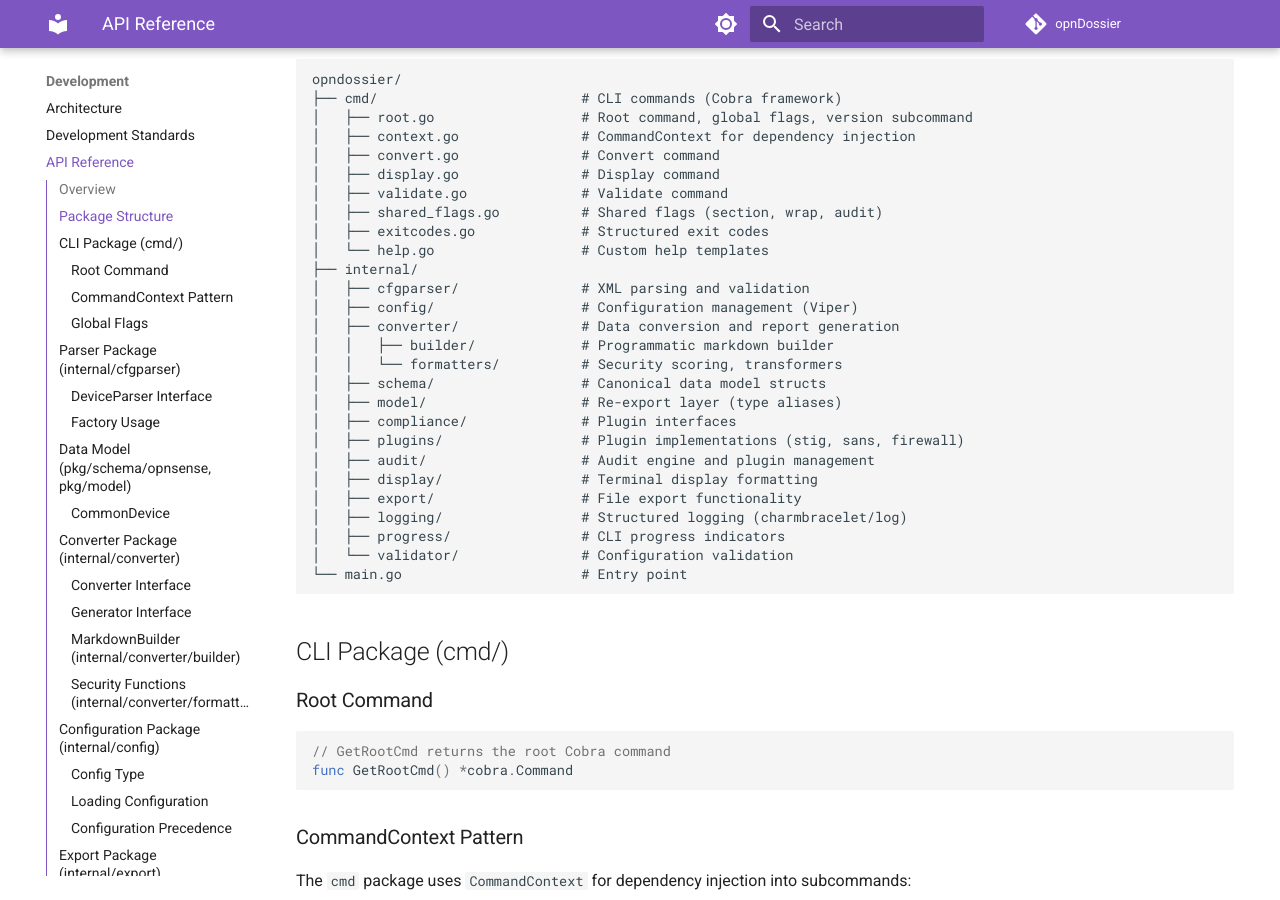
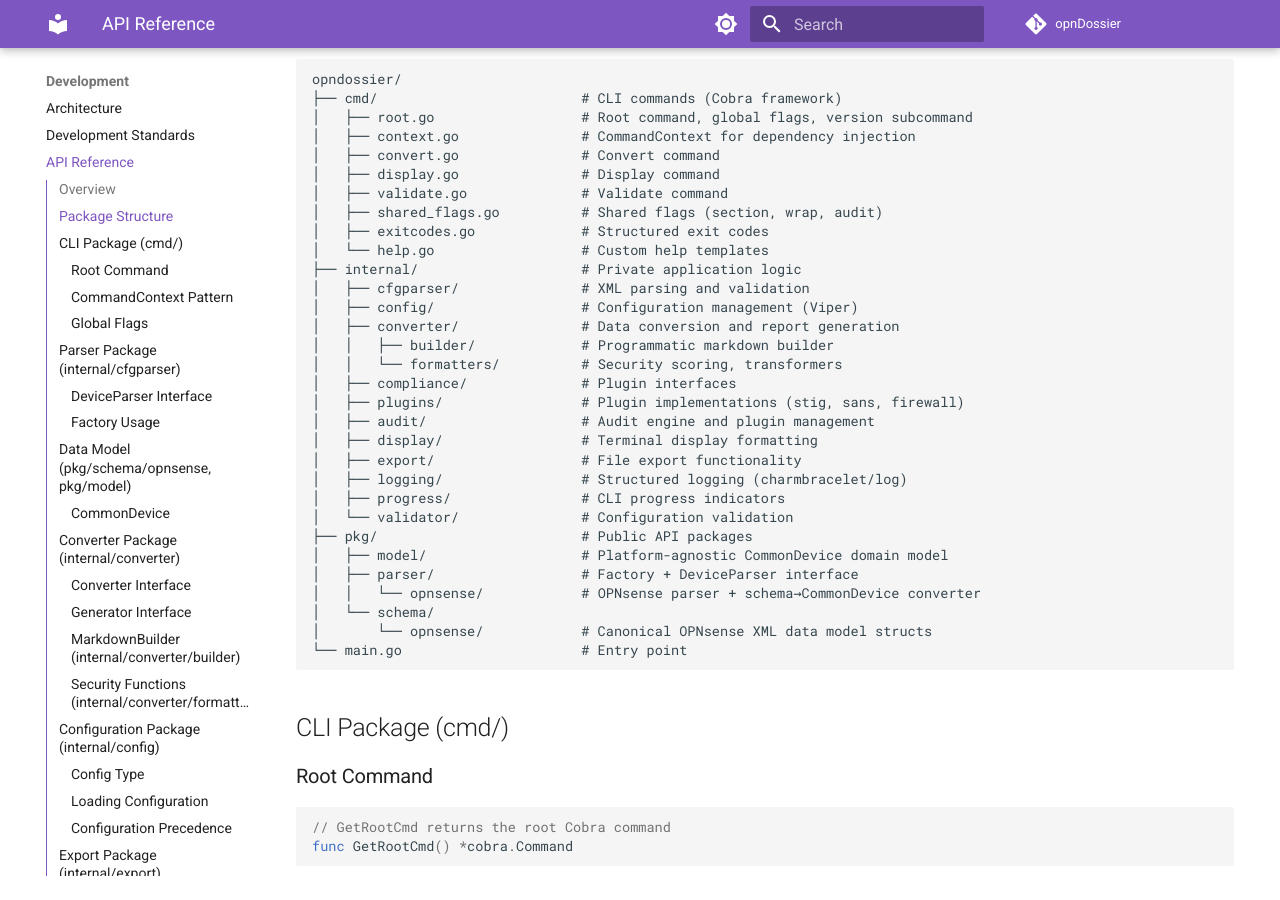
Before and after one commit to EvilBit-Labs/opnDossier, an MkDocs documentation site: the page built from docs/development/api.md, in a window 1280 px wide and 900 px high, scrolled down 427 px. Built offline with MkDocs 1.6.1 and Material for MkDocs 9.7.7, drawn with Linux system fonts in a browser that asks for light colours; comment, search, counter and statistics services are not loaded; the version menu is left out; some of the changed text lies outside the part shown.

Commit message:
refactor: update documentation to reflect new public package structure and model locations
Signed-off-by: UncleSp1d3r <unclesp1d3r@evilbitlabs.io>

````diff
--- a/docs/development/api.md
+++ b/docs/development/api.md
@@ -19,14 +19,12 @@ opndossier/
 │   ├── shared_flags.go          # Shared flags (section, wrap, audit)
 │   ├── exitcodes.go             # Structured exit codes
 │   └── help.go                  # Custom help templates
-├── internal/
+├── internal/                    # Private application logic
 │   ├── cfgparser/               # XML parsing and validation
 │   ├── config/                  # Configuration management (Viper)
 │   ├── converter/               # Data conversion and report generation
 │   │   ├── builder/             # Programmatic markdown builder
 │   │   └── formatters/          # Security scoring, transformers
-│   ├── schema/                  # Canonical data model structs
-│   ├── model/                   # Re-export layer (type aliases)
 │   ├── compliance/              # Plugin interfaces
 │   ├── plugins/                 # Plugin implementations (stig, sans, firewall)
 │   ├── audit/                   # Audit engine and plugin management
@@ -35,6 +33,12 @@ opndossier/
 │   ├── logging/                 # Structured logging (charmbracelet/log)
 │   ├── progress/                # CLI progress indicators
 │   └── validator/               # Configuration validation
+├── pkg/                         # Public API packages
+│   ├── model/                   # Platform-agnostic CommonDevice domain model
+│   ├── parser/                  # Factory + DeviceParser interface
+│   │   └── opnsense/            # OPNsense parser + schema→CommonDevice converter
+│   └── schema/
+│       └── opnsense/            # Canonical OPNsense XML data model structs
 └── main.go                      # Entry point
 ```
 
@@ -80,7 +84,7 @@ config := cmdCtx.Config
 
 ### DeviceParser Interface
 
-The `DeviceParser` interface (defined in `internal/model/factory.go`) abstracts device-specific parsing behind a common contract:
+The `DeviceParser` interface (defined in `pkg/parser/factory.go`) abstracts device-specific parsing behind a common contract:
 
 ```go
 type DeviceParser interface {
````
Also changed, not shown: docs/dev-guide/api.md (+8 -4 lines), docs/development/contributing.md (+7 -4 lines), docs/development/standards.md (+7 -3 lines), docs/development/xml-structure-research.md (+3 -3 lines).
